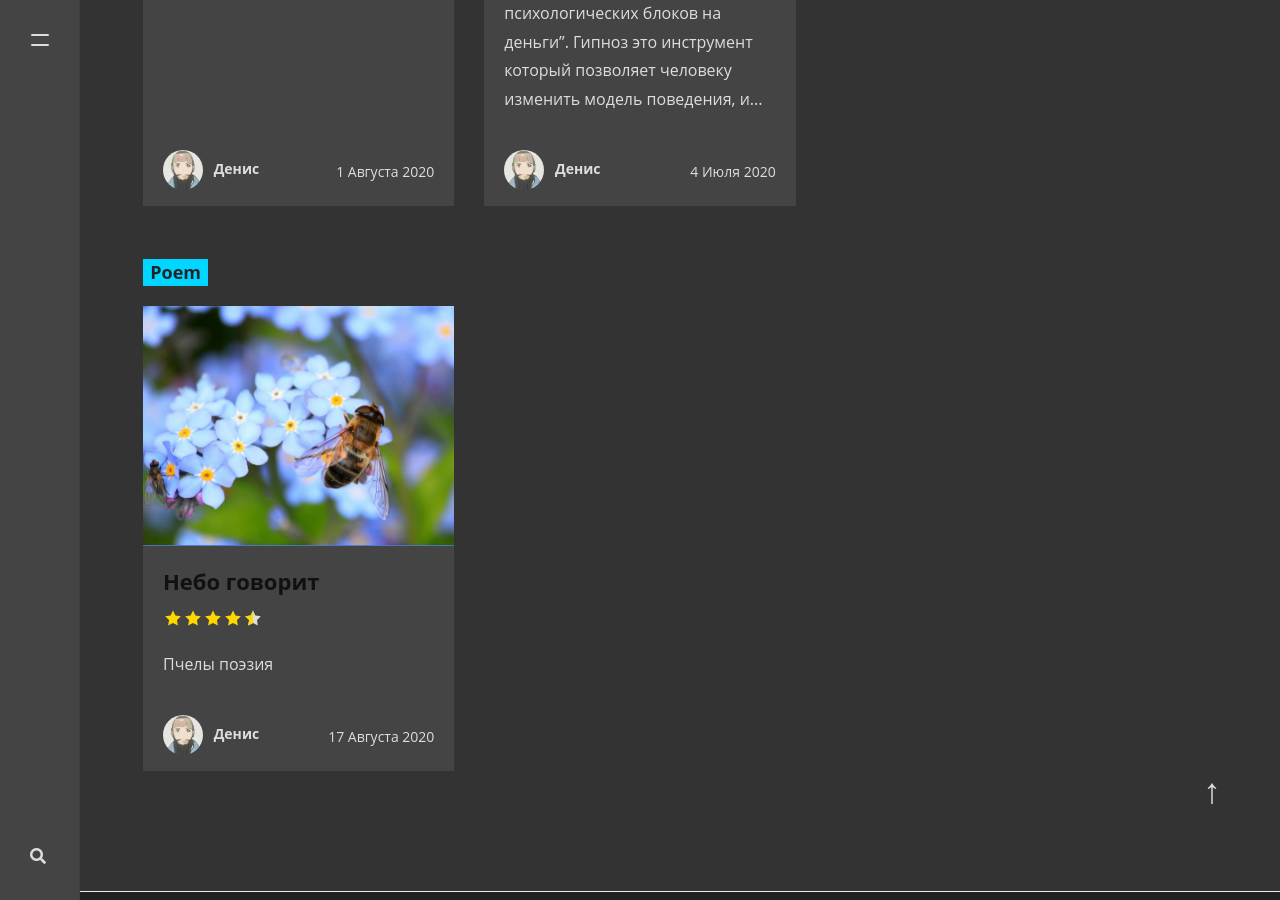
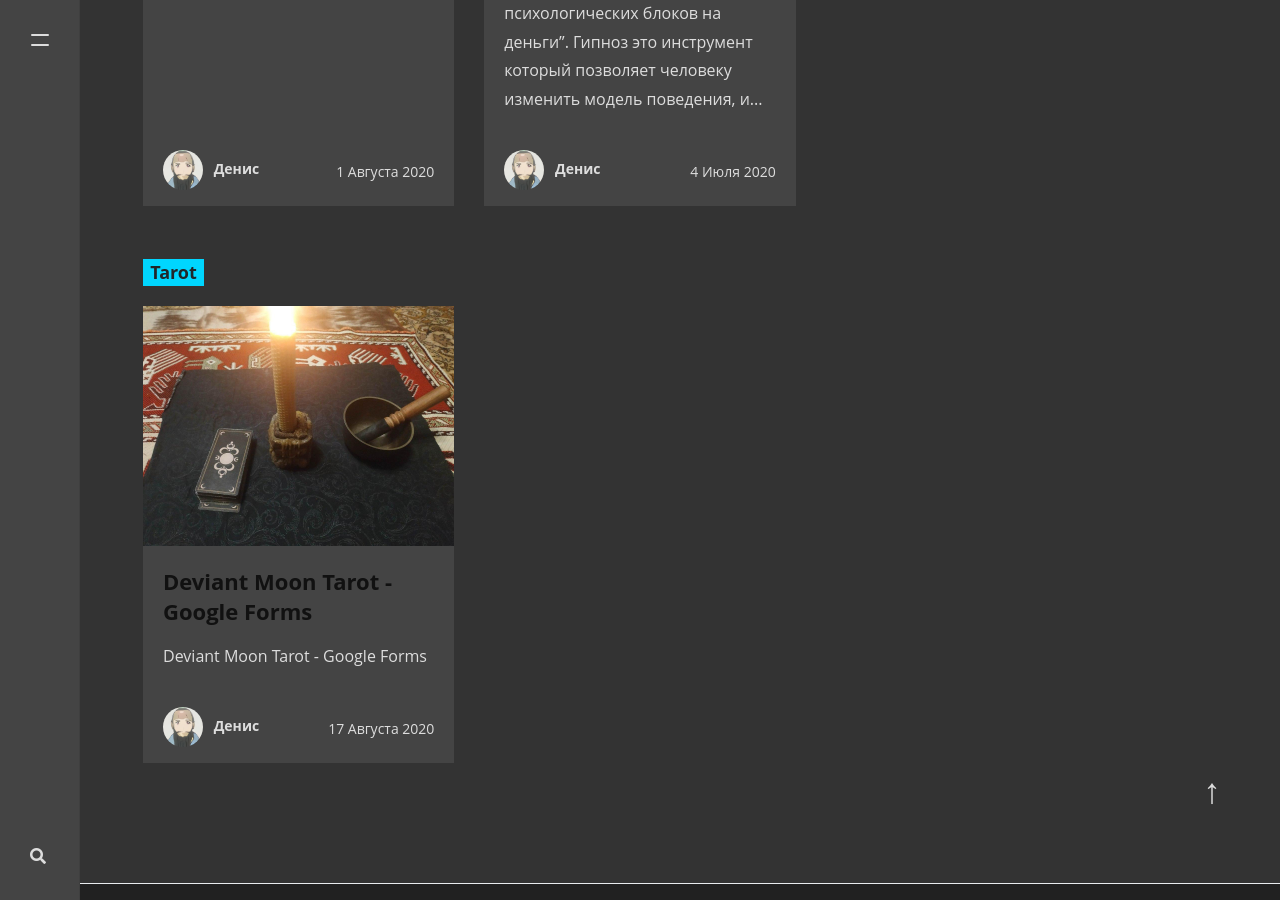
Before and after one commit to DenisLevadny/denislevadny.github.io, a Jekyll site: the page built from _pages/tags.md, in a window 1280 px wide and 900 px high, scrolled down 6293 px. Built offline with Jekyll 4.4.1, drawn with Linux system fonts in a browser that asks for light colours; nearby versions of some CDN libraries; comment, search, counter and statistics services are not loaded; some of the changed lines change nothing that is shown.

Commit message:
Update 2020-08-17-bees.md

```diff
--- a/_posts/2020-08-17-bees.md
+++ b/_posts/2020-08-17-bees.md
@@ -1,42 +1,27 @@
 ---
 layout: post
-title:  "Небо говорит"
+title:  "Deviant Moon Tarot - Google Forms"
 author: Denis
-categories: [ lifestyle ]
-tags: [ poem ]
-image: assets/images/bees.jpg
-description: "пчелы_поэзия"
-rating: 4.5
-toc: true
+categories: [ Tutorial ]
+tags: [ Tarot ]
+image: assets/images/Deviant-Moon-Tarot.jpg
+description: "Deviant Moon Tarot - Google Forms"
 ---
 
 
-# Пчелы поэзия #
-
-Небо говорит, что души открывают рассветы, а женщины несут тепло. Я сегодня весь день смотрела на море, и становилось как-то светлее и проще... Становилось беспечно легко.
-
-Небо говорит, что души правят миром и нам хватит смотреть в окно.
-Вокруг моря множество мелких квартирок. Им от кровати до моря, как мне до станций метро.
+# Deviant Moon Tarot - Google Forms #
 
 
-Я играла в слова, в такую игру, где говоришь о том, что слышишь. Я слышала чувства, танцы, мечту, детей, испарины крыши...
+[Старшие Арканы](https://docs.google.com/forms/d/e/1FAIpQLScvFkvBDw9aChsgtLJAyCThuHBY1ZAxneq0utFBH0Ep6Zz8MQ/viewform "пройти тест")
 
 
-И мне становилось легко от того, что я и море — честно. Честно так просто стоять на ветру, когда сердцу совсем не тесно.
-
-Есть женщины, что несут тепло. Им небо — как шаль на плечи, а вместо дорог расстилается пляж, как улыбка при каждой встрече.
-
-Они приходят к морю под вечер, и выдыхают тревог саквояж,
-зажигают в душе звезды и свечи
-и смывают с лица макияж....
-
-правка
-
-[ссылка на источник](https://vk.com/podarki_honeycombaurelia?w=wall-158358768_295%2Fall "Необязательная подсказка при наведении")
+[Масть Жезлов](https://docs.google.com/forms/d/e/1FAIpQLScuPYcnS8Puuiu9dILCWrXeN-rvlPoDoTjRk5FVYZglTyDfQQ/viewform "пройти тест")
 
 
-<div class="video">
-<iframe width="560" height="315" src="https://www.youtube.com/embed/L9brB_JZaUU" frameborder="0" allow="accelerometer; autoplay; encrypted-media; gyroscope; picture-in-picture" allowfullscreen></iframe>
-</div>
+[Масть Кубков](https://docs.google.com/forms/d/e/1FAIpQLSesEmykxsGId1TpiZwPhWedGgiLVU0mALbIFbCTgf37gsKQow/viewform "пройти тест")
 
-Святослава Булавская
+
+[Масть Мечей](https://docs.google.com/forms/d/e/1FAIpQLSf8qMAqXpNk_Na_nzFpZ4-2Q8AnworK4yXLFfzVlth-EVIwaA/viewform "пройти тест")
+
+
+[Масть Пентаклей](https://docs.google.com/forms/d/e/1FAIpQLSc9RQvP14kwb_6JvhpTeWC1OyogH9PfCTJxg8fPELqtTE422g/viewform "пройти тест")
```
